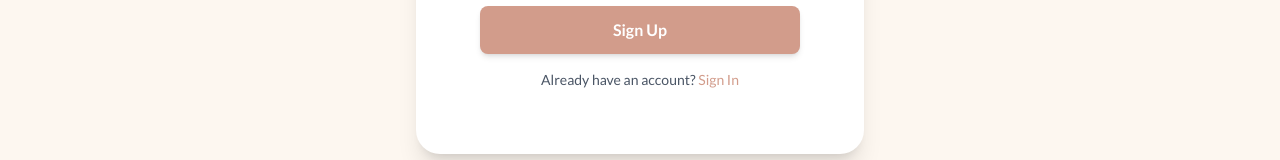
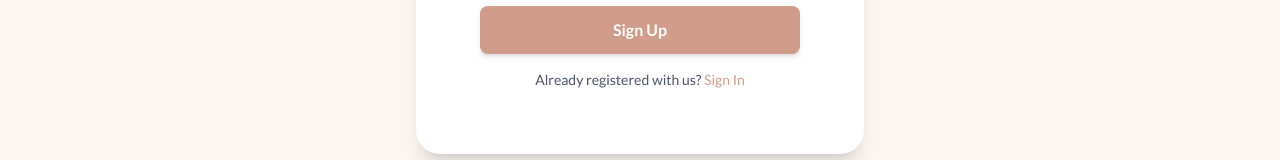
Before and after one commit to ArpanUpreti1/PrettyLittleGIfts, a React (Vite) app: page /signup in a window 1280 px wide. Shown: the part 739-899 px from the top of the page. Built offline with nearby package versions, Linux system fonts and the light colour scheme; no server answers.

Commit message:
ux(signup): update login redirect prompt message

```diff
--- a/src/assets/components/pages/SignUp.jsx
+++ b/src/assets/components/pages/SignUp.jsx
@@ -129,7 +129,7 @@ const SignUp = () => {
           </motion.button>
         </form>
         <p className="mt-4 text-center text-sm text-gray-600">
-          Already have an account?{' '}
+          Already registered with us?{' '}
           <a
             href="#"
             onClick={(e) => {
```
